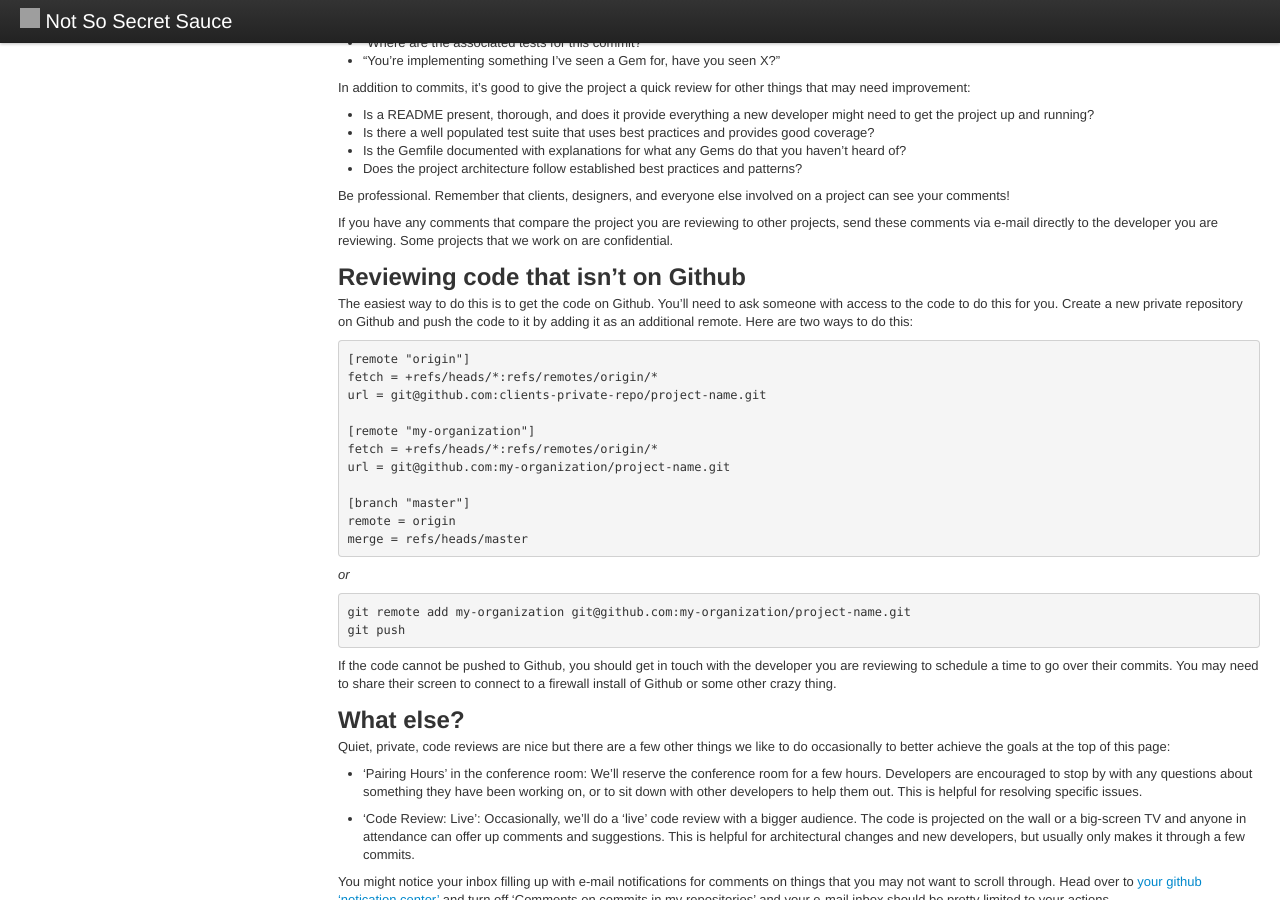
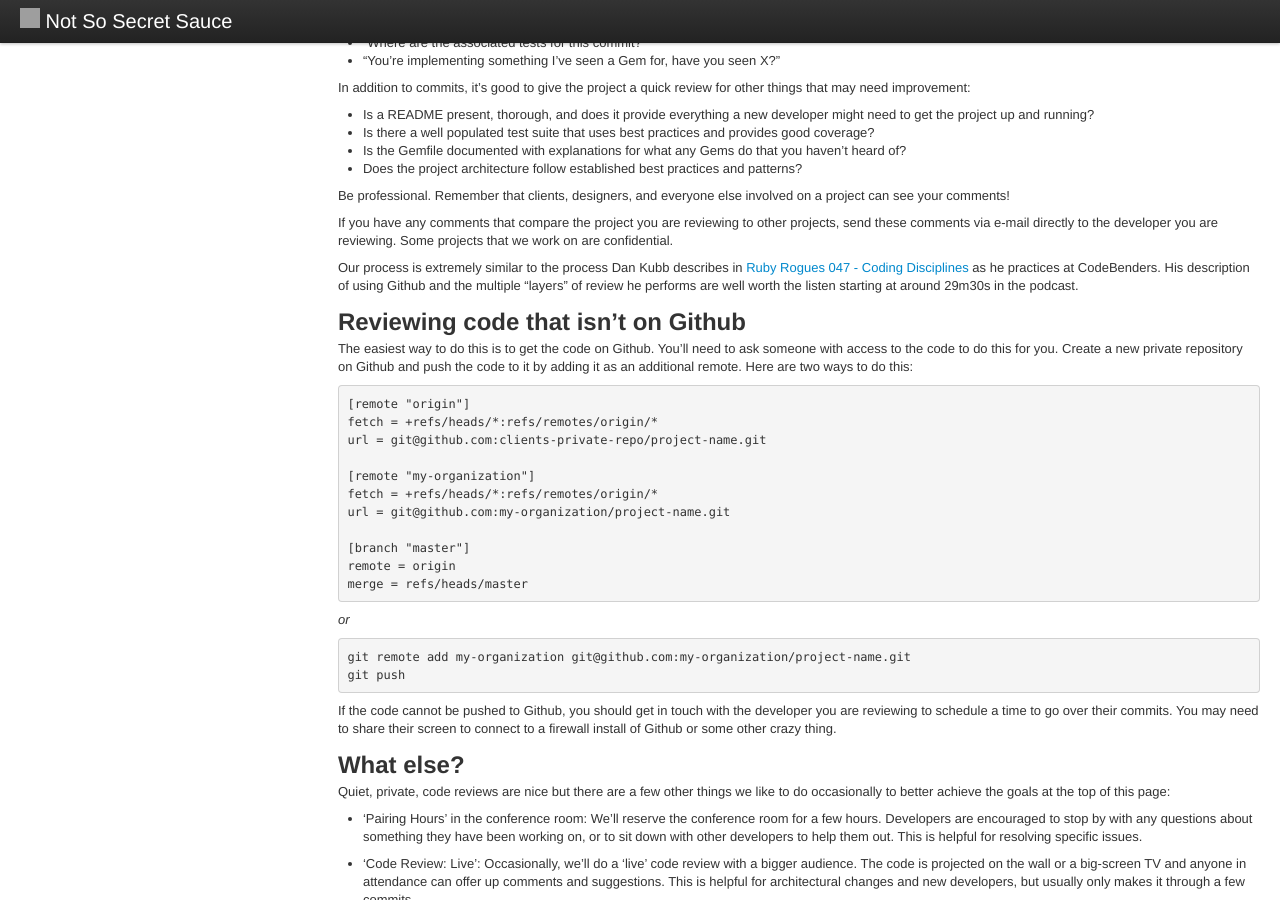
Before and after one commit to daveworth/not-so-secret-sauce, a Jekyll site: the page built from topics/code-reviews-howto.md, in a window 1280 px wide and 900 px high, scrolled down 470 px. Built offline with Jekyll 4.4.1, drawn with Linux system fonts in a browser that asks for light colours; nearby versions of some CDN libraries; comment, search, counter and statistics services are not loaded; grey boxes are pictures that could not be loaded.

Commit message:
[Finish #27167837] add RubyRogues reference in code review methodology

```diff
--- a/topics/code-reviews-howto.md
+++ b/topics/code-reviews-howto.md
@@ -37,6 +37,8 @@ Be professional. Remember that clients, designers, and everyone else involved on
 
 If you have any comments that compare the project you are reviewing to other projects, send these comments via e-mail directly to the developer you are reviewing. Some projects that we work on are confidential.
 
+Our process is extremely similar to the process Dan Kubb describes in [Ruby Rogues 047 - Coding Disciplines](http://rubyrogues.com/047-rr-coding-disciplines/) as he practices at CodeBenders.  His description of using Github and the multiple "layers" of review he performs are well worth the listen starting at around 29m30s in the podcast.
+
 ## Reviewing code that isn't on Github
 
 The easiest way to do this is to get the code on Github. You’ll need to ask someone with access to the code to do this for you. Create a new private repository on Github and push the code to it by adding it as an additional remote.  Here are two ways to do this:
```
